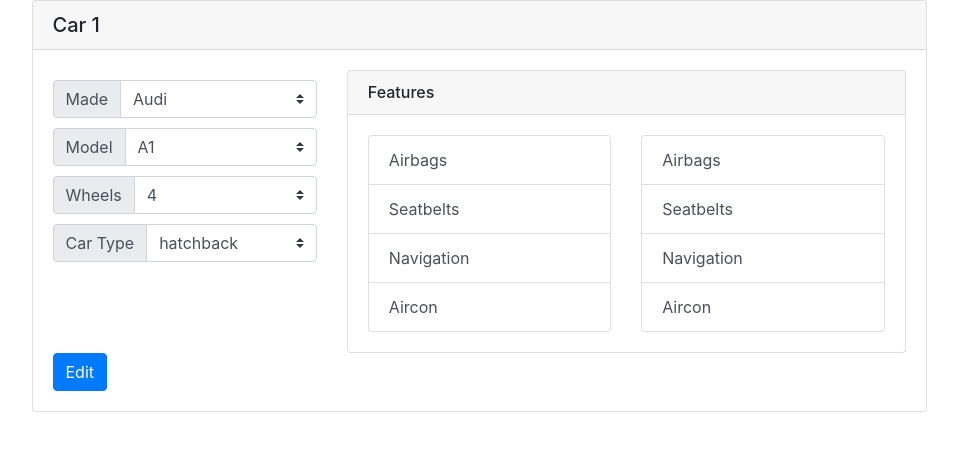
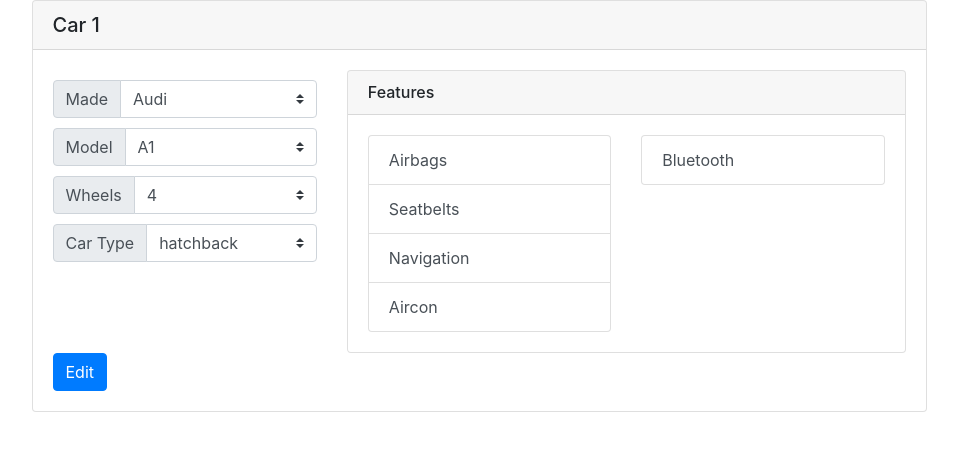
Before and after one commit to QianPengJeff/carsales-app-project, an Angular app: page /edit/1 in a window 1280 px wide. Shown: the top 450 px of the page, without its empty margins (161-1119 px from the left). Built offline with nearby package versions, Linux system fonts and the light colour scheme; data requests are answered from the project's data file.

Commit message:
passing data from edit-vehicle component to feature selector component

```diff
--- a/src/app/app.module.ts
+++ b/src/app/app.module.ts
@@ -16,6 +16,8 @@ import { MadeService } from './services/made.service';
 import { ModelService } from './services/model.service';
 import { WheelsService } from './services/wheels.service';
 import { CarTypeService } from './services/car-type.service';
+import { FeaturesService } from './services/features.service';
+
 
 const appRoutes: Routes = [
   { path: '', component: VehicleListComponent },
@@ -40,7 +42,7 @@ const appRoutes: Routes = [
       appRoutes
     )
   ],
-  providers: [MadeService,ModelService,WheelsService,CarTypeService],
+  providers: [MadeService,ModelService,WheelsService,CarTypeService,FeaturesService],
   bootstrap: [AppComponent]
 })
 export class AppModule { }
--- a/src/app/edit-vehicle-details/edit-vehicle-details.component.html
+++ b/src/app/edit-vehicle-details/edit-vehicle-details.component.html
@@ -48,7 +48,7 @@
             </div>
           </div>
         <div class="col">
-            <app-features-selector [parentData]="vehicle"></app-features-selector>
+            <app-features-selector *ngIf="vehicle" [parentData]="vehicle"></app-features-selector>
           </div>
               </div>
           <button class="btn btn-primary">Edit</button>
--- a/src/app/edit-vehicle-details/edit-vehicle-details.component.ts
+++ b/src/app/edit-vehicle-details/edit-vehicle-details.component.ts
@@ -4,6 +4,8 @@ import { MadeService } from '../services/made.service';
 import { ModelService } from '../services/model.service';
 import { WheelsService } from '../services/wheels.service';
 import { CarTypeService } from '../services/car-type.service';
+
+import { FeaturesSelectorComponent } from '../features-selector/features-selector.component';
 
 
 @Component({
@@ -15,7 +17,7 @@ export class EditVehicleDetailsComponent implements OnInit {
 
   public carId;
 
-  private vehicle;
+  public vehicle;
 
   private madeList = [];
 
--- a/src/app/features-selector/features-selector.component.html
+++ b/src/app/features-selector/features-selector.component.html
@@ -4,15 +4,15 @@
       <div class="row">
         <div class="col">
           <div class="list-group">
-            <button type="button" class="list-group-item list-group-item-action" *ngFor="let feature of parentData?.features">
+            <button type="button" class="list-group-item list-group-item-action" *ngFor="let feature of selectedFeaturesList">
               {{feature}}
             </button>
           </div>
         </div>
         <div class="col">
           <div class="list-group">
-            <button type="button" class="list-group-item list-group-item-action" *ngFor="let feature of parentData?.features">
-              {{feature}}
+            <button type="button" class="list-group-item list-group-item-action" *ngFor="let feature of availableFeaturesList">
+              {{feature.name}}
             </button>
           </div>
         </div>
--- a/src/app/features-selector/features-selector.component.ts
+++ b/src/app/features-selector/features-selector.component.ts
@@ -1,4 +1,5 @@
 import { Component, OnInit, Input } from '@angular/core';
+import { FeaturesService } from '../services/features.service';
 
 @Component({
   selector: 'app-features-selector',
@@ -9,9 +10,30 @@ export class FeaturesSelectorComponent implements OnInit {
 
   @Input() public parentData;
 
-  constructor() { }
+
+
+  private availableFeaturesList = [];
+
+  private selectedFeaturesList = [];
+
+  constructor(public _featuresList: FeaturesService) {
+
+  }
+
+
 
   ngOnInit() {
+    let tempList = this._featuresList.getFeaturesData();
+    this.selectedFeaturesList = this.parentData.features;
+
+    for(let i = 0; i < tempList.length; i++) {
+      for (let j = 0; j < this.selectedFeaturesList.length; j++) {
+        if (tempList[i].name == this.selectedFeaturesList[j]) {
+            tempList.splice(i,1);
+        }
+      }
+    }
+    this.availableFeaturesList = tempList;
   }
 
 }
--- a/src/app/services/features.service.ts
+++ b/src/app/services/features.service.ts
@@ -5,4 +5,28 @@ export class FeaturesService {
 
   constructor() { }
 
+  getFeaturesData(){
+    return [
+      {
+         "id":1,
+         "name":"Airbags"
+      },
+      {
+         "id":2,
+         "name":"Seatbelts"
+      },
+      {
+         "id":3,
+         "name":"Bluetooth"
+      },
+      {
+         "id":4,
+         "name":"Navigation"
+      },
+      {
+         "id":5,
+         "name":"Aircon"
+      }
+   ];
+  }
 }
```
